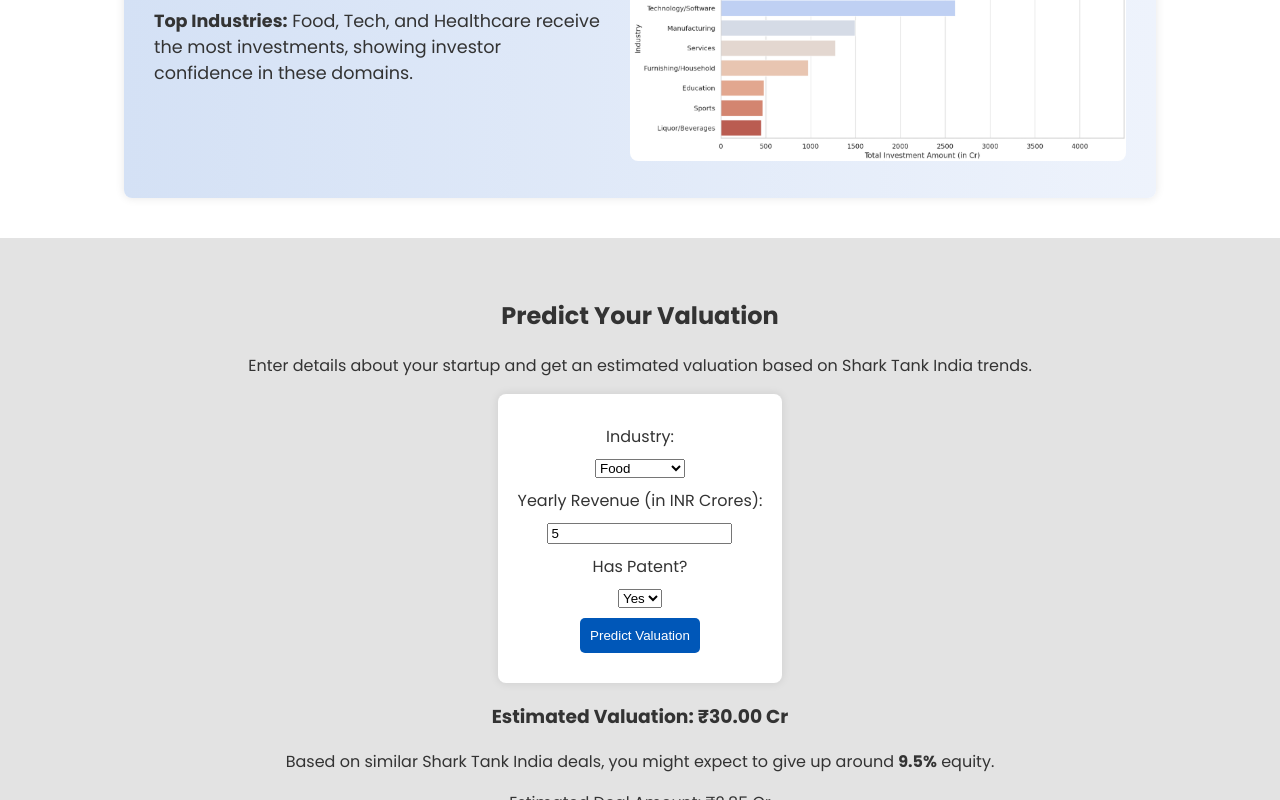
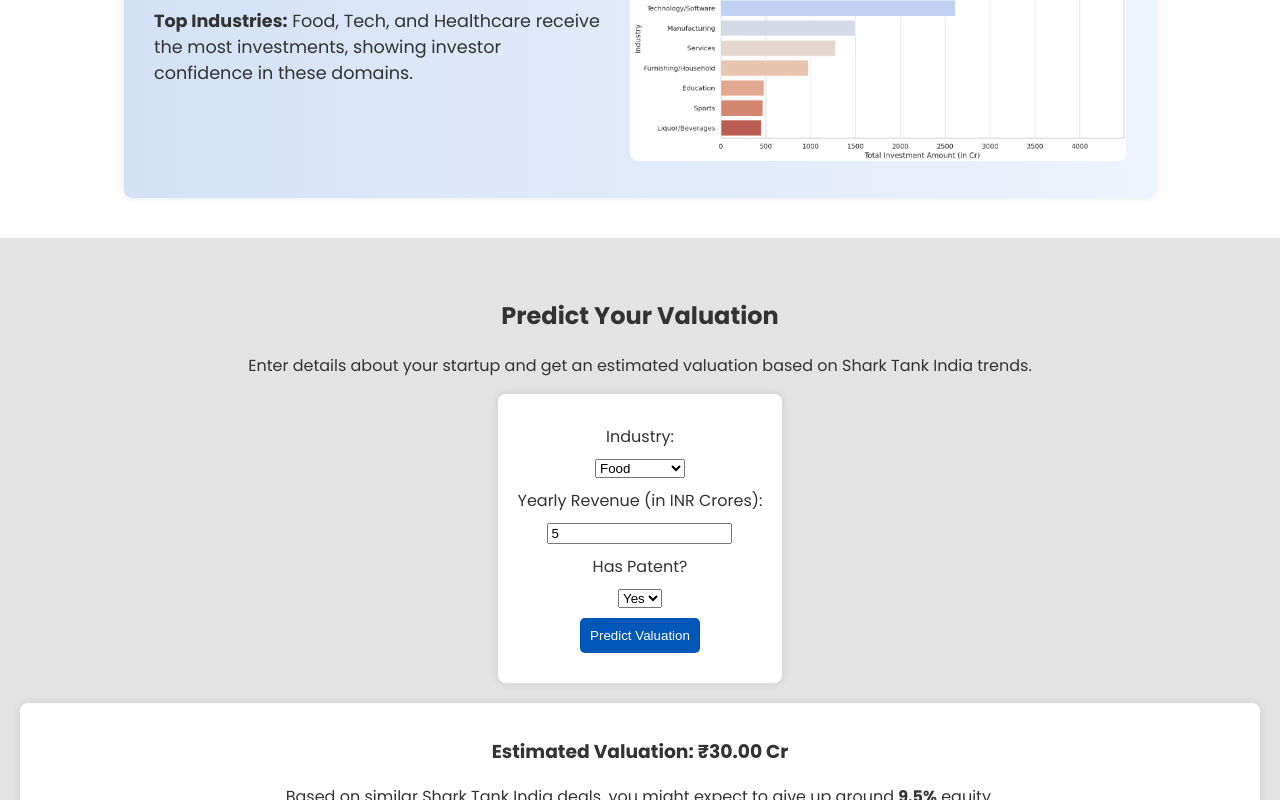
Before and after one commit to Vishwesh-Bhilare/Shark-Tank-India-Insights-Predictions, a plain HTML site: page index.html in a window 1280 px wide. Both pictures are taken after typing "5" into the empty fields and a click on the button "Predict Valuation". Shown: the part 1061-1861 px from the top of the page. Drawn offline with Linux system fonts and the light colour scheme.

Commit message:
Update styles.css

```diff
--- a/styles.css
+++ b/styles.css
@@ -156,3 +156,12 @@ footer {
     background-color: #002F6C;
     color: white;
 }
+
+/* js side */
+.prediction-box {
+    margin-top: 20px;
+    background: #ffffff;
+    padding: 15px;
+    border-radius: 8px;
+    box-shadow: 0px 0px 8px rgba(0, 0, 0, 0.1);
+}
```
